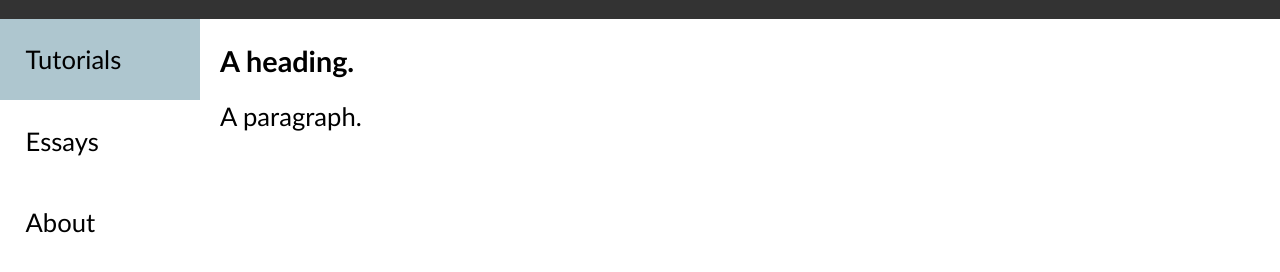
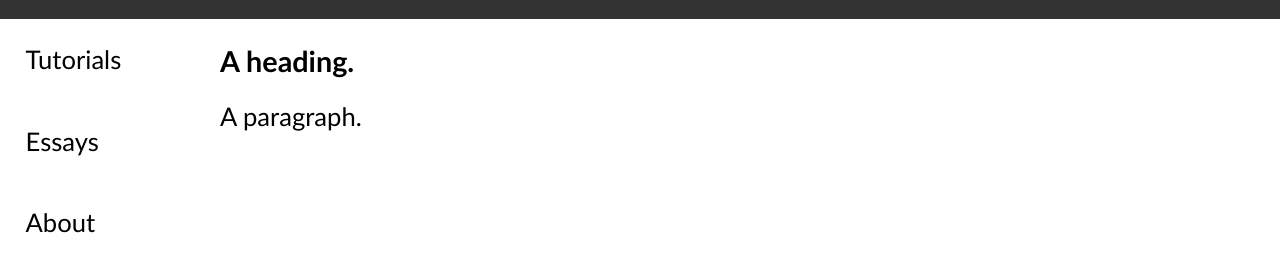
Before and after one commit to TheConsciousOccupation/TheConsciousOccupation.github.io, a plain HTML site: page index.html in a window 1280 px wide. In both pictures the pointer is over the link "Tutorials". Shown: the part 64-336 px from the top of the page. Drawn offline with Linux system fonts and the light colour scheme; a web font is replaced by a local one.

Commit message:
Update index.html

```diff
--- a/index.html
+++ b/index.html
@@ -85,8 +85,9 @@
 
       /* Change color on hover */
       .sidenav a:hover {
-        background-color: #aec6cf;
-        color: black;
+        /*background-color: #aec6cf;*/
+	background-color: white
+	color: red
       }
 
       /* Style the content */
```
